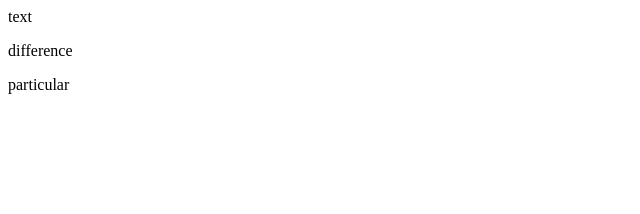
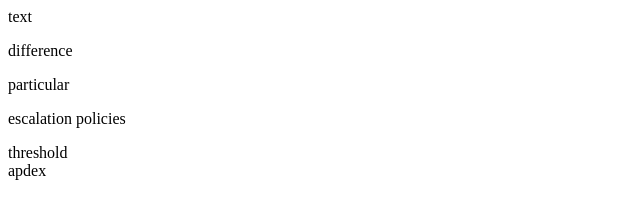
Before and after one commit to paulgerios/git, a plain HTML site: page index.html in a window 1280 px wide. Shown: the whole page, without its empty margins (0-640 px from the left). Drawn offline with Linux system fonts and the light colour scheme.

Commit message:
new relic

```diff
--- a/index.html
+++ b/index.html
@@ -2,3 +2,7 @@
 
 <div>difference</div>
 <p>particular</p>
+
+<p>escalation policies</p>
+<div>threshold</div>
+<div>apdex</div>
```
